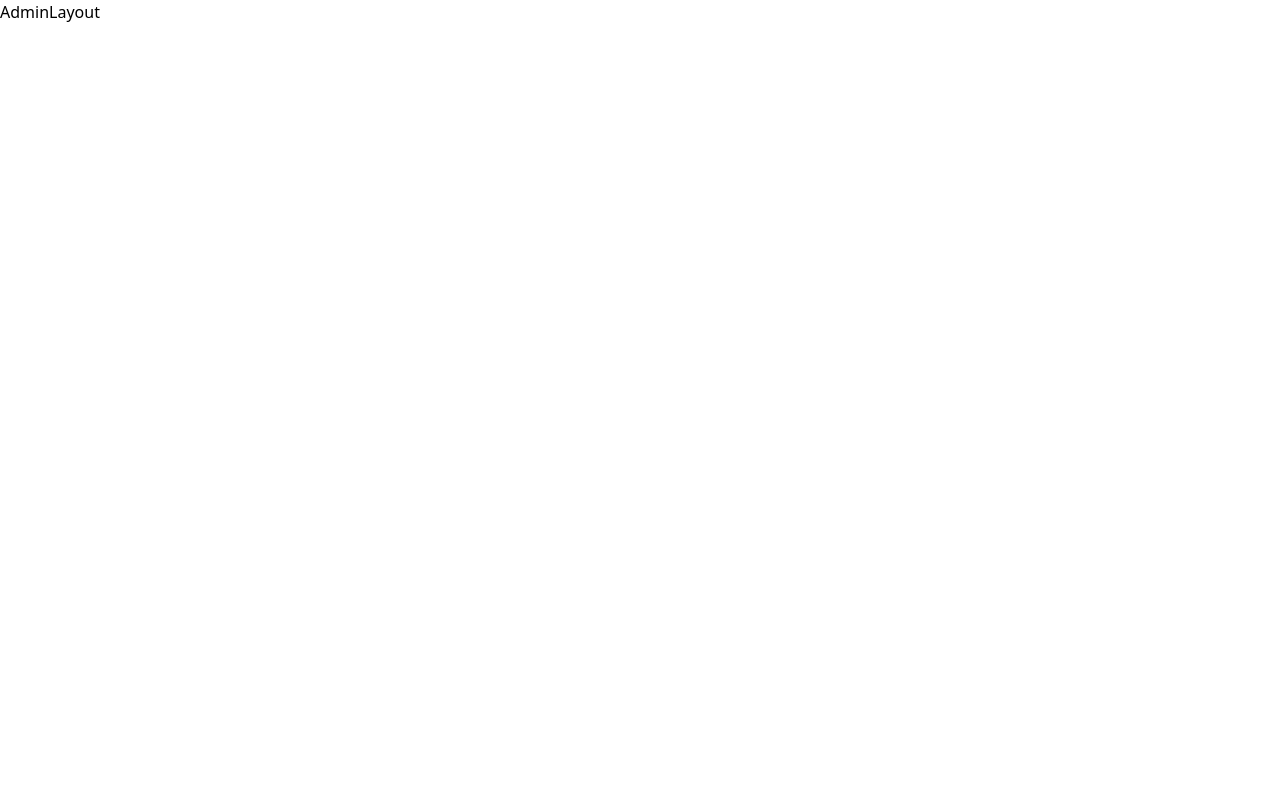
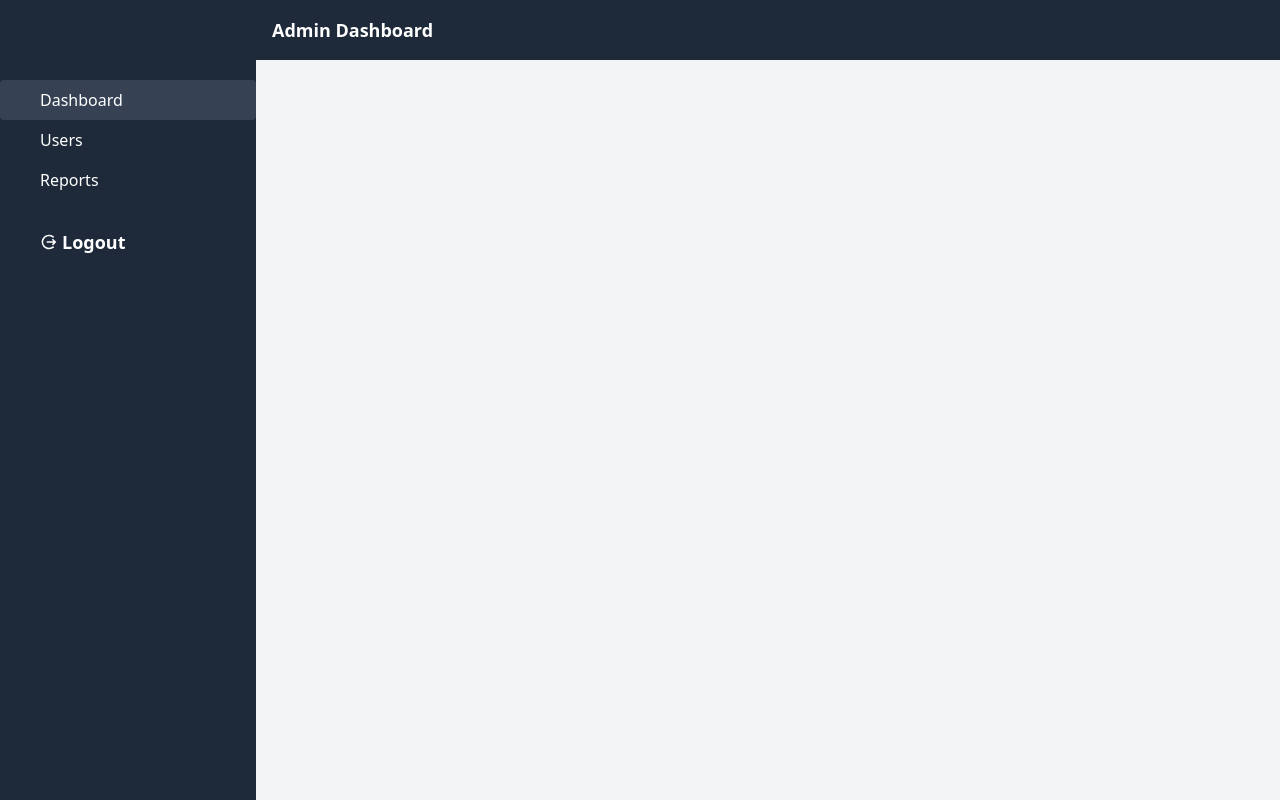
Before and after one commit to Fica-Web/oneiroInteriors, a React (Vite) app in the folder frontend/: page /admin in a window 1280 px wide. Built offline with nearby package versions, Linux system fonts and the light colour scheme.

Commit message:
sample admin layout

```diff
--- a/frontend/package.json
+++ b/frontend/package.json
@@ -13,6 +13,7 @@
     "@tailwindcss/vite": "^4.0.6",
     "react": "^19.0.0",
     "react-dom": "^19.0.0",
+    "react-icons": "^5.4.0",
     "react-router-dom": "^7.1.5",
     "tailwindcss": "^4.0.6"
   },
--- /dev/null
+++ b/frontend/src/components/shared/AdminNavbar.jsx
@@ -0,0 +1,17 @@
+import React from 'react';
+
+const AdminNavbar = ({ onToggleSidebar }) => {
+    return (
+        <nav className="bg-gray-800 text-white p-4 flex justify-between items-center">
+            <h1 className="text-lg font-semibold">Admin Dashboard</h1>
+            <button
+                className="lg:hidden p-2 focus:outline-none focus:bg-gray-700"
+                onClick={onToggleSidebar}
+            >
+                ☰
+            </button>
+        </nav>
+    );
+};
+
+export default AdminNavbar;
--- /dev/null
+++ b/frontend/src/components/shared/AdminSidebar.jsx
@@ -0,0 +1,83 @@
+import React from 'react';
+import { NavLink, useNavigate } from 'react-router-dom';
+import { IoMdLogOut } from "react-icons/io";
+
+const AdminSidebar = ({ isOpen }) => {
+    const navigate = useNavigate();
+
+    const handleLogout = async () => {
+        const response = await adminLogoutApi();
+        if (response){
+            navigate('/admin/login')
+        }
+    }
+
+    return (
+        <aside
+            className={`z-50 bg-gray-800 text-white w-64 space-y-6 absolute inset-y-0 left-0 transform ${
+                isOpen ? 'translate-x-0' : '-translate-x-full'
+            } transition-transform duration-200 ease-in-out lg:relative lg:translate-x-0`}
+        >
+            <nav className='my-20'>
+                <ul>
+                    <NavLink
+                        to="/admin" end
+                        className={({ isActive }) =>
+                            isActive
+                                ? "bg-gray-700 py-2 p-10 hover:bg-gray-500 rounded block"
+                                : "py-2 p-10 hover:bg-gray-600 rounded block"
+                        }
+                    >
+                        Dashboard
+                    </NavLink>
+                    <NavLink
+                        to="/admin/users"
+                        className={({ isActive }) =>
+                            isActive
+                                ? "bg-gray-700 py-2 p-10 hover:bg-gray-500 rounded block"
+                                : "py-2 p-10 hover:bg-gray-600 rounded block"
+                        }
+                    >
+                        Users
+                    </NavLink>
+                    <NavLink
+                        to="/admin/reports"
+                        className={({ isActive }) =>
+                            isActive
+                                ? "bg-gray-700 py-2 p-10 hover:bg-gray-500 rounded block"
+                                : "py-2 p-10 hover:bg-gray-600 rounded block"
+                        }
+                    >
+                        Reports
+                    </NavLink>
+                    {/* <NavLink
+                        to="/admin/notifications"
+                        className={({ isActive }) =>
+                            isActive
+                                ? "bg-gray-700 py-2 p-10 hover:bg-gray-500 rounded block"
+                                : "py-2 p-10 hover:bg-gray-600 rounded block"
+                        }
+                    >
+                        Notifications
+                    </NavLink> */}
+                    {/* <NavLink
+                        to="/admin/profile"
+                        className={({ isActive }) =>
+                            isActive
+                                ? "bg-gray-700 py-2 p-10 hover:bg-gray-500 rounded block"
+                                : "py-2 p-10 hover:bg-gray-600 rounded block"
+                        }
+                    >
+                        Profile
+                    </NavLink> */}
+                    <button className='flex items-center gap-1 py-2 p-10 my-5 text-secondary-light font-semibold text-lg'>
+                        <IoMdLogOut className='font-extrabold' />
+                        Logout
+                    </button>
+                </ul>
+            </nav>
+        </aside>
+    );
+};
+
+export default AdminSidebar;
--- a/frontend/src/layoutes/AdminLayout.jsx
+++ b/frontend/src/layoutes/AdminLayout.jsx
@@ -1,9 +1,24 @@
-import React from 'react'
+import React, { useState } from 'react';
+import { Outlet } from 'react-router-dom';
+import AdminNavbar from '../components/shared/AdminNavbar';
+import AdminSidebar from '../components/shared/AdminSidebar';
 
 const AdminLayout = () => {
+    const [isSidebarOpen, setIsSidebarOpen] = useState(false);
+
+    const handleToggleSidebar = () => {
+        setIsSidebarOpen(!isSidebarOpen);
+    };
+
     return (
-        <div>
-        AdminLayout
+        <div className="flex h-screen bg-gray-100">
+            <AdminSidebar isOpen={isSidebarOpen} />
+            <div className="flex-1 flex flex-col overflow-hidden">
+                <AdminNavbar onToggleSidebar={handleToggleSidebar} />
+                <div className="flex-1 p-6 bg-gray-100 overflow-y-auto">
+                    <Outlet />
+                </div>
+            </div>
         </div>
     )
 }
```
Also changed, not shown: 1 other file (tests, documents, lock files or other folders).
